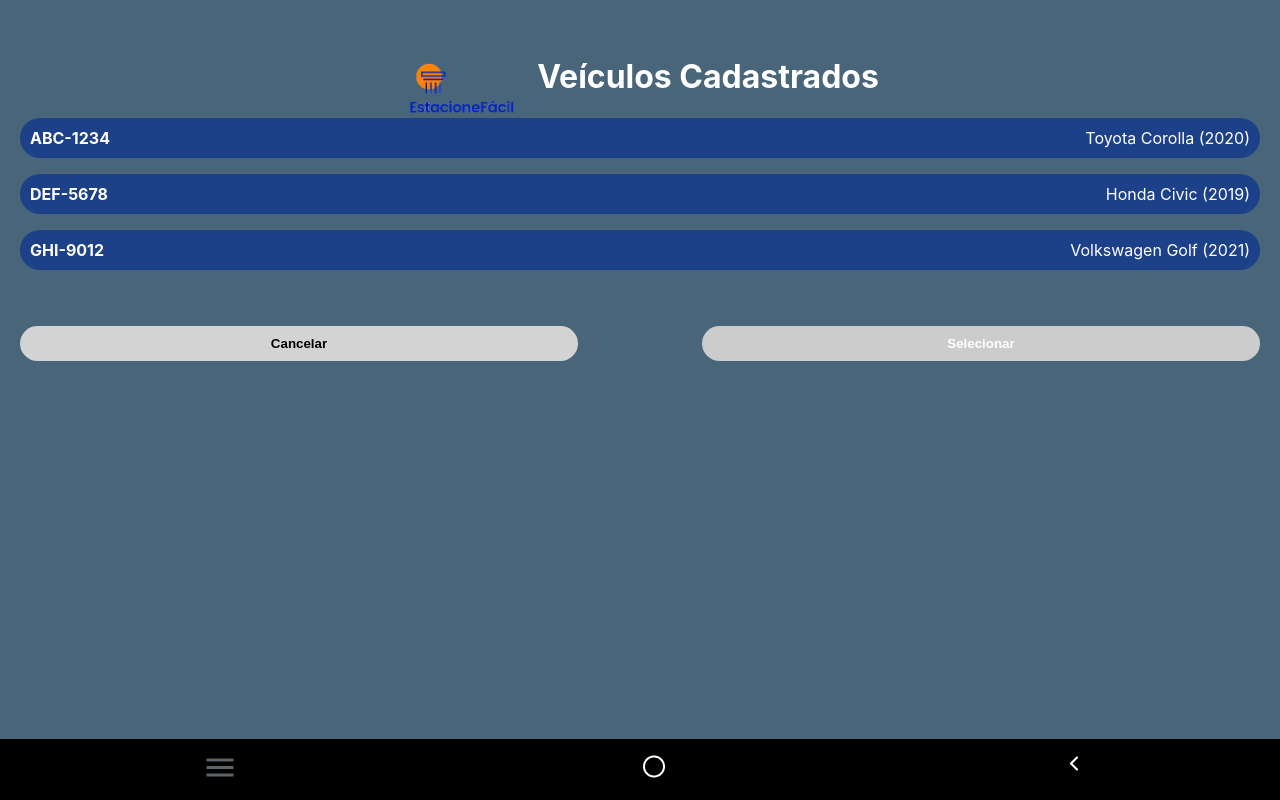
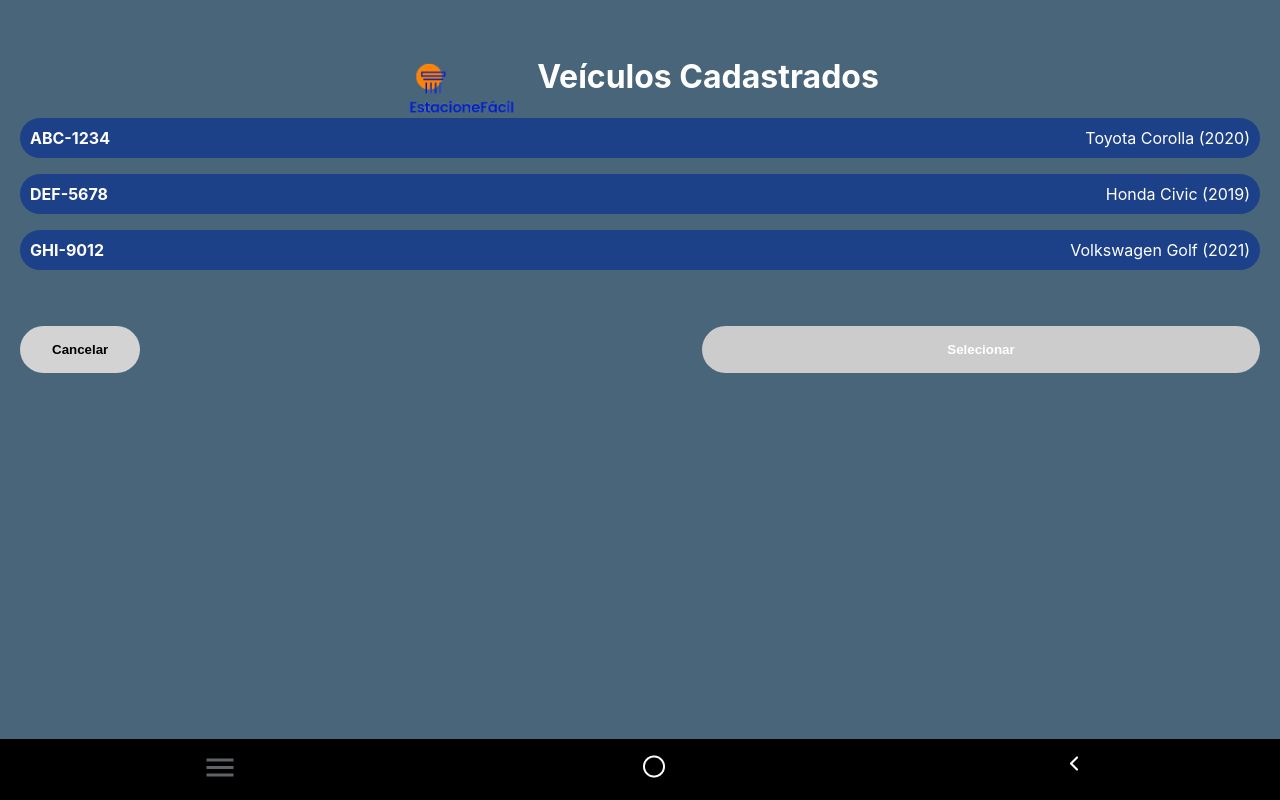
Before and after one commit to viniciusrad/estacione-facil-front, a React (Create React App) app: page /veiculo/lista in a window 1280 px wide. Built offline with nearby package versions, Linux system fonts and the light colour scheme.

Commit message:
fix - mudança no layout dos botões

```diff
--- a/src/components/StyledComponents.js
+++ b/src/components/StyledComponents.js
@@ -41,6 +41,8 @@ export const CancelButton = styled(Button)`
   background-color: lightgray;
   color: black;
   font-weight: bold;
+  width: fit-content;
+  padding: 1rem 2rem;
 `;
 
 export const ConfirmButton = styled(Button)`
@@ -90,7 +92,9 @@ export const VagasList = styled.div`
 `;
 
 export const CadastrarButton = styled(Button)`
-  background-color: #486579;
+  background-color: #2C10CA;
+  width: fit-content;
+  padding: 1rem 2rem;
 `;
 
 
```
